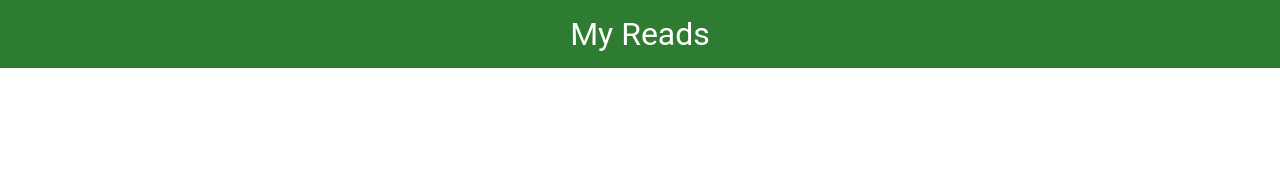
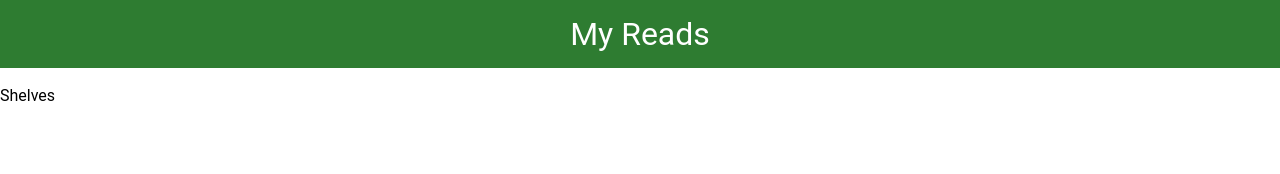
Before and after one commit to nulladams/my-reads-app, a React (Create React App) app: page / in a window 1280 px wide. Shown: the top 174 px of the page. Built offline with nearby package versions, Linux system fonts and the light colour scheme.

Commit message:
Create BooksShelf component

```diff
--- a/src/BooksListView.js
+++ b/src/BooksListView.js
@@ -1,4 +1,5 @@
 import React, { Component } from 'react'
+import BooksShelf from './BooksShelf'
 
 
 /**
@@ -15,7 +16,7 @@ class BooksListView extends Component {
                 </div>
                 <div className="list-books-Content">
                     <div>
-
+                        <BooksShelf />
                     </div>
                 </div>
             </div>
--- /dev/null
+++ b/src/BooksShelf.js
@@ -0,0 +1,18 @@
+import React, { Component } from 'react'
+
+
+/**
+* @description Representes the books categories (Currently Reading, Want to Read and Read) to organize the reads
+* @constructor
+*/
+class BooksShelf extends Component {
+    render() {
+        return (
+            <div>
+                <p>Shelves</p>
+            </div>
+        )
+    }
+}
+
+export default BooksShelf
```
